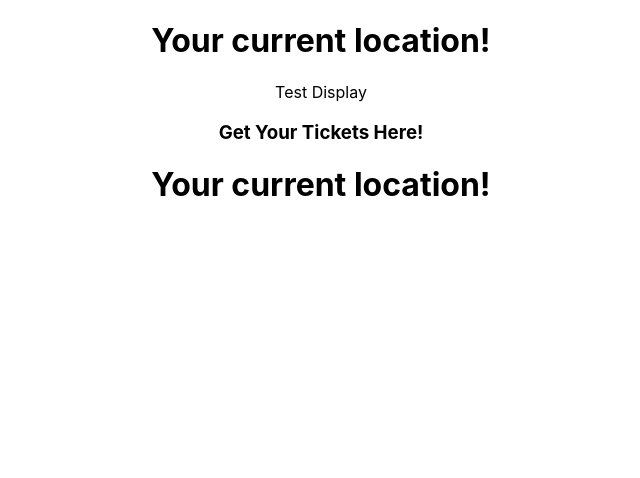
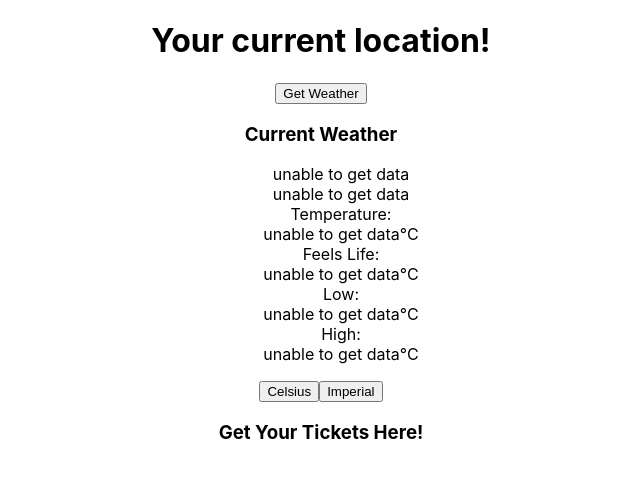
Before and after one commit to RaheemMalik317/teamGit, a React (Create React App) app in the folder blue-badge-24/: page / in a window 1280 px wide. Shown: the top 478 px of the page, without its empty margins (319-959 px from the left). Built offline with nearby package versions, Linux system fonts and the light colour scheme; no server answers.

Commit message:
return from fetch

```diff
--- a/blue-badge-24/src/App.js
+++ b/blue-badge-24/src/App.js
@@ -2,7 +2,7 @@ import React from 'react';
 import './App.css';
 import Header from './site/Header';
 import DisplayArea from './site/DisplayArea';
-import Footer from './site/Header';
+import Footer from './site/Footer';
 // import Success from './site/GetLocation';
 
 function App() {
--- a/blue-badge-24/src/Weather/Weather.js
+++ b/blue-badge-24/src/Weather/Weather.js
@@ -1,5 +1,5 @@
-import React, {useState} from 'react';
-import {Button, ListGroup, ListGroupItem, ListGroupItemHeading} from 'reactstrap';
+import React, {useEffect, useState} from 'react';
+import {Button, ListGroup, ListGroupItemText, ListGroupItemHeading} from 'reactstrap';
 
 
 const baseUrl = 'https://api.openweathermap.org/data/2.5/weather?';
@@ -8,48 +8,55 @@ const apiKey = '7a58d9b61109b78f87f3ebf6c6e68e0a';
 const Weather = (props) =>{
     // console.log(props);
     const [results, setResults] =useState([]);
-    const [imperial, setImperial] =useState(true);
-
+    const [metric, setMetric] =useState(false);
     const lat= localStorage.getItem('lat');
     const long = localStorage.getItem('long');
 
-    // console.log(lat,long);
+    // let temp = "";
+    // let description = "";
+    // let secondDescription = "";
+    // let feelsLike = "";
+    // let tempMin = "";
+    // let tempMax= "";
 
     const fetchWeather = () => {
-    let apiURL = `${baseUrl}lat=${lat}&lon=${long}&appid=${apiKey}&units=`;
-    apiURL = imperial ? apiURL + `imperial` : apiURL +`metric`;
-    console.log('weather url', apiURL);
-    fetch(apiURL)
-        .then(res => res.json())
-        .then(response => setResults(response))
-        .catch(err => console.log(err))
+        let apiURL = `${baseUrl}lat=${lat}&lon=${long}&appid=${apiKey}&units=`;
+        apiURL = metric ? apiURL +`metric`: apiURL + `imperial` ;
+        console.log('weather url', apiURL);
+        fetch(apiURL)
+            .then(res => res.json())
+            .then(response => setResults(response))
+            .catch(err => console.log(err));
     }
 
-    console.log(results);
-    // let temp = results.main.temp;
-    // console.log(temp);
+    console.log('weather results', results)
+    let temp = results.main === undefined ? "unable to get data" : results.main.temp_max;
+    let description = results.weather === undefined? "unable to get data" :results.weather.main
+    let secondDescription = results.weather === undefined ? "unable to get data": results.weather.description
+    let feelsLike = results.main === undefined ? "unable to get data": results.main.feels_like
+    let tempMin = results.main === undefined ? "unable to get data": results.main.temp_min
+    let tempMax= results.main === undefined ? "unable to get data" :results.main.temp_max
 
-    let setCentigrade =()=> {
-            setImperial(false);
-            fetchWeather();
-        }
+    let tempType = metric? 'F' : 'C'
 
-    let setFahrenheit = () =>{
-            setImperial(true);
-            fetchWeather();
-    }
-
-    // have to click button twice for these to work??? need to investigate.... FF
     return (
         <div>
-            <ListGroupItemHeading>Current Weather</ListGroupItemHeading>
-            <ListGroup>
-                <ListGroupItem></ListGroupItem>
-                <ListGroupItem></ListGroupItem>
-                <ListGroupItem></ListGroupItem>
-            </ListGroup>
-            <Button onClick={setCentigrade}>Celsius</Button>
-            <Button onClick={setFahrenheit}>Imperial</Button>
+            <button onClick={fetchWeather}>Get Weather</button>
+            <h3>Current Weather</h3>
+            <ul style={{"listStyle": "none"}}>
+                <li>{description}</li>
+                <li>{secondDescription}</li>
+                <li>Temperature:</li>
+                <li>{temp}&deg;{tempType}</li>
+                <li>Feels Life:</li>
+                <li>{feelsLike}&deg;{tempType}</li>
+                <li>Low:</li>
+                <li>{tempMin}&deg;{tempType}</li>
+                <li>High:</li>
+                <li>{tempMax}&deg;{tempType}</li>
+            </ul>
+            <button onClick={()=>{setMetric(true); fetchWeather()}}>Celsius</button>
+            <button onClick={()=>{setMetric(false); fetchWeather()}}>Imperial</button>
         </div>
     );
 }
--- a/blue-badge-24/src/site/DisplayArea.js
+++ b/blue-badge-24/src/site/DisplayArea.js
@@ -1,11 +1,12 @@
 import WeatherDisplay from '../Weather/WeatherDisplay';
+import Weather from '../Weather/Weather';
 import Nasa from '../Nasa/Nasa';
 import Ticketmaster from '../Ticketmaster/Ticketmaster';
 
 function DisplayArea() {
     return (
         <div>
-            <WeatherDisplay/>
+            <Weather/>
             <Ticketmaster />
         </div>
     );
```
